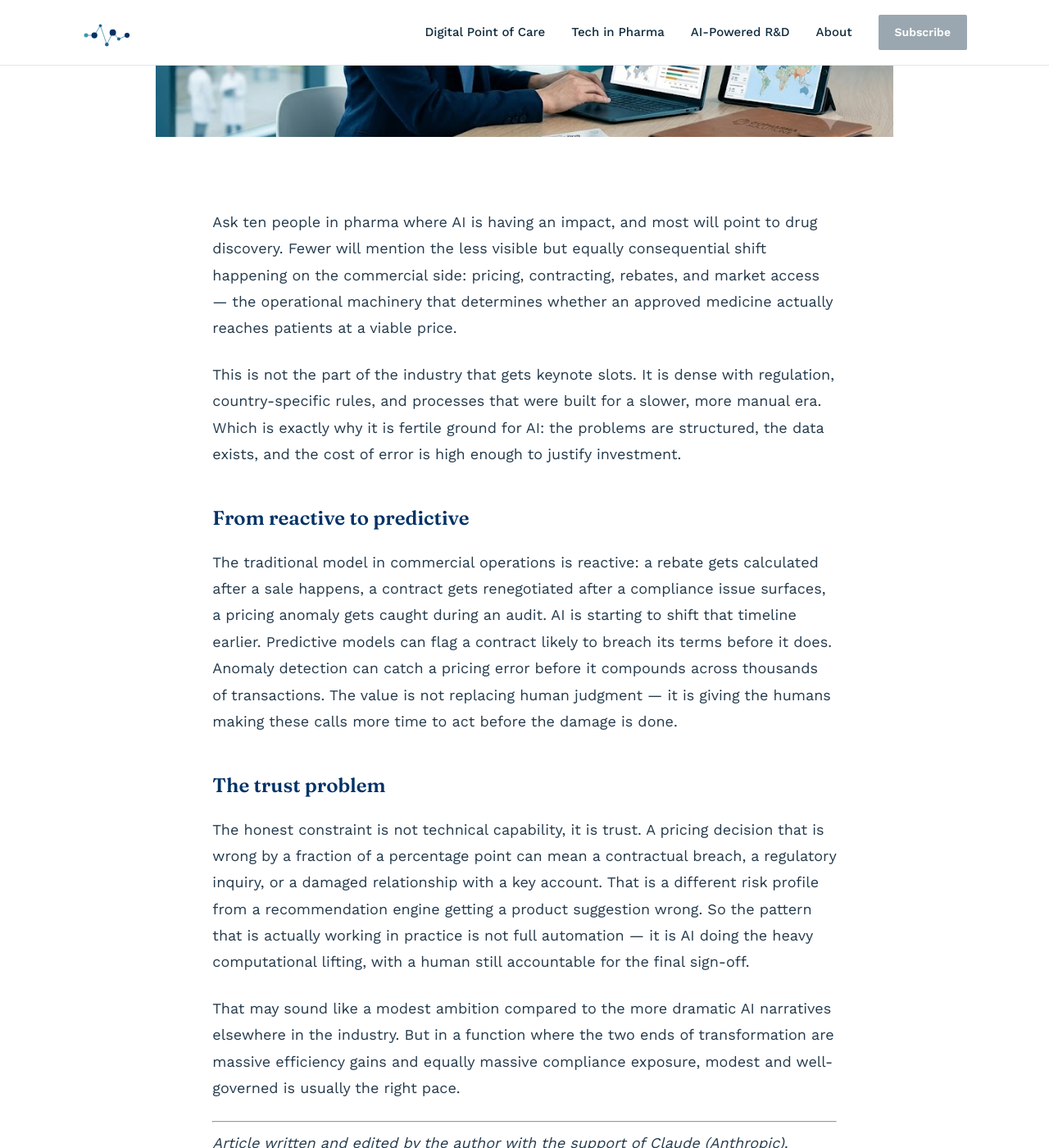
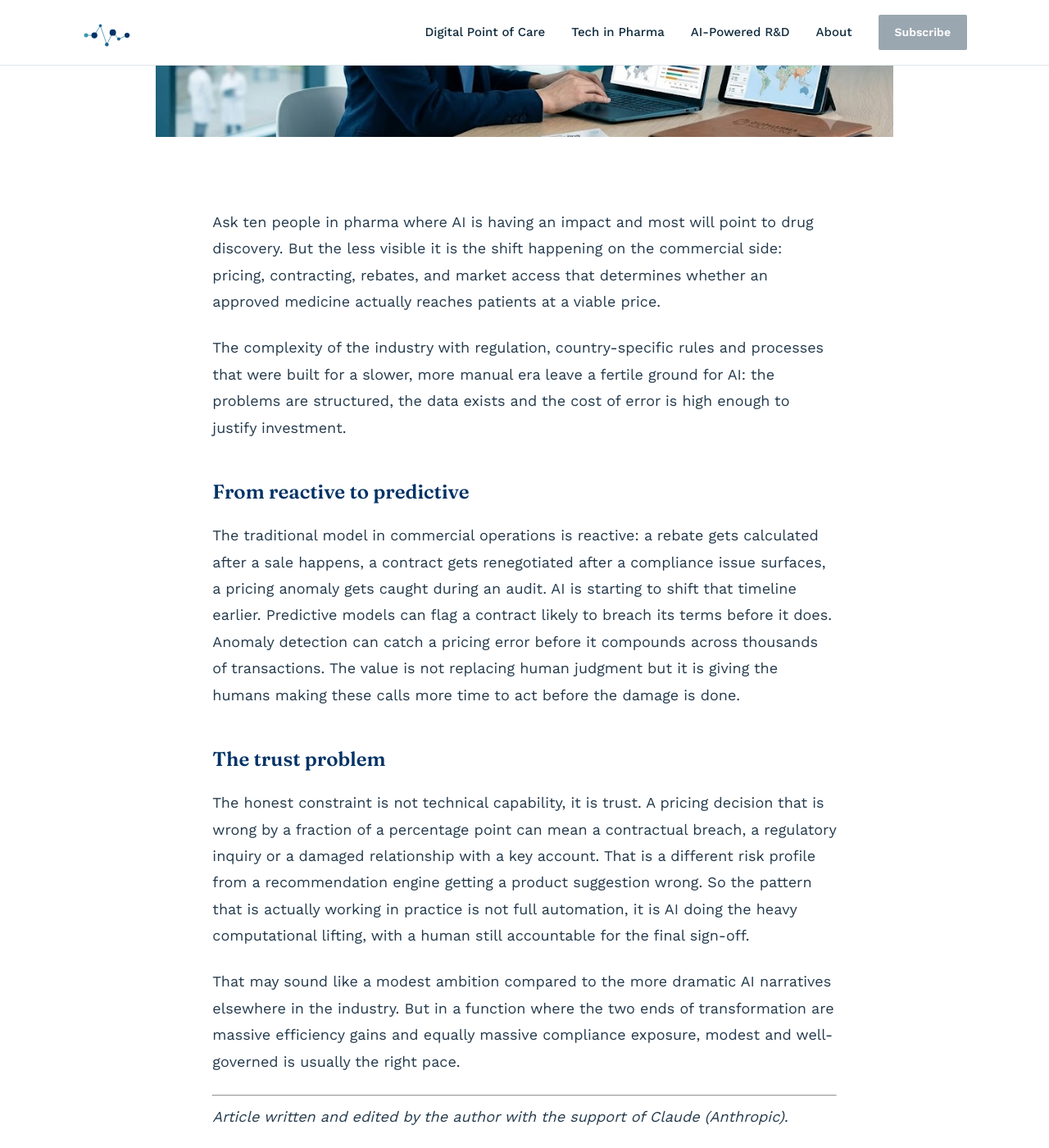
Before and after one commit to nelgrim123-cmyk/techforgood.world, a Jekyll site: the page built from _posts/2026-07-24-ai-commercial-pharma-operations.md, in a window 1280 px wide and 1400 px high, scrolled down 697 px. Shown: the whole window at 82% size. Built offline with Jekyll 4.4.1, drawn with Linux system fonts in a browser that asks for light colours.

Commit message:
Update 2026-07-24-ai-commercial-pharma-operations.md

```diff
--- a/_posts/2026-07-24-ai-commercial-pharma-operations.md
+++ b/_posts/2026-07-24-ai-commercial-pharma-operations.md
@@ -5,17 +5,17 @@ read_time: 5
 cover: /assets/images/covers/ai-commercial-pharma.jpeg
 ---
 
-Ask ten people in pharma where AI is having an impact, and most will point to drug discovery. Fewer will mention the less visible but equally consequential shift happening on the commercial side: pricing, contracting, rebates, and market access — the operational machinery that determines whether an approved medicine actually reaches patients at a viable price.
+Ask ten people in pharma where AI is having an impact and most will point to drug discovery. But the less visible it is the shift happening on the commercial side: pricing, contracting, rebates, and market access that determines whether an approved medicine actually reaches patients at a viable price.
 
-This is not the part of the industry that gets keynote slots. It is dense with regulation, country-specific rules, and processes that were built for a slower, more manual era. Which is exactly why it is fertile ground for AI: the problems are structured, the data exists, and the cost of error is high enough to justify investment.
+The complexity of the industry with regulation, country-specific rules and processes that were built for a slower, more manual era leave a fertile ground for AI: the problems are structured, the data exists and the cost of error is high enough to justify investment.
 
 ## From reactive to predictive
 
-The traditional model in commercial operations is reactive: a rebate gets calculated after a sale happens, a contract gets renegotiated after a compliance issue surfaces, a pricing anomaly gets caught during an audit. AI is starting to shift that timeline earlier. Predictive models can flag a contract likely to breach its terms before it does. Anomaly detection can catch a pricing error before it compounds across thousands of transactions. The value is not replacing human judgment — it is giving the humans making these calls more time to act before the damage is done.
+The traditional model in commercial operations is reactive: a rebate gets calculated after a sale happens, a contract gets renegotiated after a compliance issue surfaces, a pricing anomaly gets caught during an audit. AI is starting to shift that timeline earlier. Predictive models can flag a contract likely to breach its terms before it does. Anomaly detection can catch a pricing error before it compounds across thousands of transactions. The value is not replacing human judgment but it is giving the humans making these calls more time to act before the damage is done.
 
 ## The trust problem
 
-The honest constraint is not technical capability, it is trust. A pricing decision that is wrong by a fraction of a percentage point can mean a contractual breach, a regulatory inquiry, or a damaged relationship with a key account. That is a different risk profile from a recommendation engine getting a product suggestion wrong. So the pattern that is actually working in practice is not full automation — it is AI doing the heavy computational lifting, with a human still accountable for the final sign-off.
+The honest constraint is not technical capability, it is trust. A pricing decision that is wrong by a fraction of a percentage point can mean a contractual breach, a regulatory inquiry or a damaged relationship with a key account. That is a different risk profile from a recommendation engine getting a product suggestion wrong. So the pattern that is actually working in practice is not full automation, it is AI doing the heavy computational lifting, with a human still accountable for the final sign-off.
 
 That may sound like a modest ambition compared to the more dramatic AI narratives elsewhere in the industry. But in a function where the two ends of transformation are massive efficiency gains and equally massive compliance exposure, modest and well-governed is usually the right pace.
 
```
